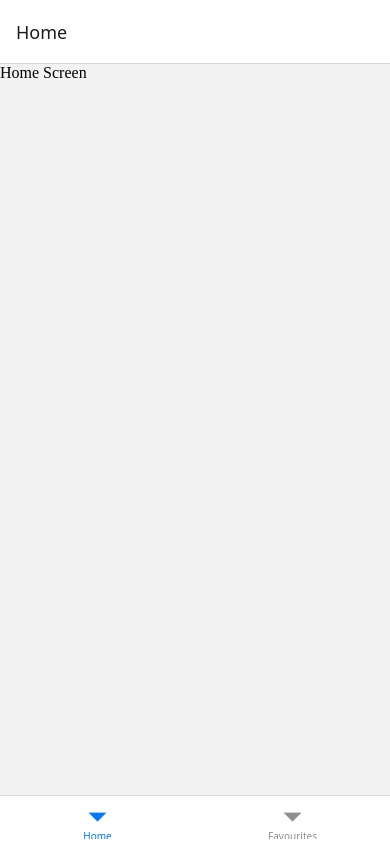
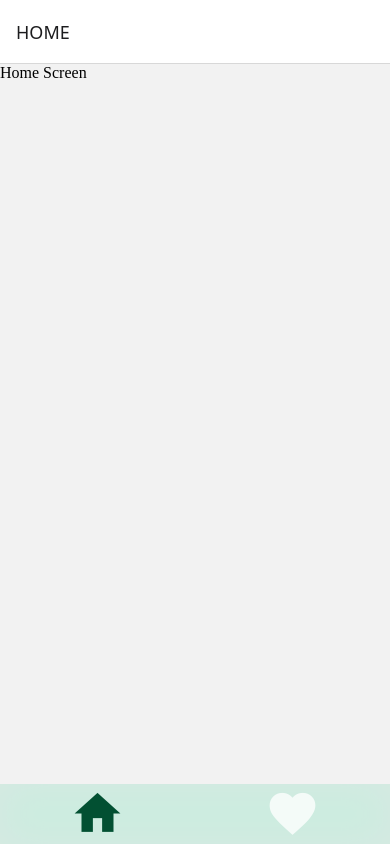
Before and after one commit to LastMasterOfLife/esame-Finale-React-Native, a React Native app: screen / in a window 390 px wide. Built offline with nearby package versions, Linux system fonts and the light colour scheme.

Commit message:
addition of icons in tabs

```diff
--- a/src/Navigation/TabNavigation.js
+++ b/src/Navigation/TabNavigation.js
@@ -1,15 +1,54 @@
-
-import { createBottomTabNavigator} from '@react-navigation/bottom-tabs';
+import { StyleSheet } from 'react-native';
+import { createBottomTabNavigator } from '@react-navigation/bottom-tabs';
+import { BlurView } from 'expo-blur';
 import HomeScreen from '../Screens/HomeScreen';
 import FavouritesScreen from '../Screens/FavouritesScreen';
+import MaterialIcons from 'react-native-vector-icons/MaterialIcons'; // Importa il set di icone desiderato
 
 const Tab = createBottomTabNavigator();
 
-export default function MyTabs(){
+export default function MyTabs() {
   return (
-    <Tab.Navigator>
-      <Tab.Screen name='Home' component={HomeScreen}/>
-      <Tab.Screen name='Favourites' component={FavouritesScreen}/>
+    <Tab.Navigator
+      screenOptions={({ route }) => ({
+        tabBarLabelStyle: {
+          fontSize: 18,
+          fontWeight: 'bold',
+          textAlign: 'center',
+          justifyContent: 'center',
+          alignItems:'center',
+          marginTop:5
+        },
+        tabBarShowLabel: false,
+        tabBarStyle: {
+          position: 'absolute',
+          backgroundColor: 'rgba(76, 168, 133, 0.88)',
+          borderTopWidth: 0,
+          height: 60,
+        },
+        tabBarBackground: () => (
+          <BlurView tint="light" intensity={150} style={StyleSheet.absoluteFill} />
+        ),
+        tabBarIconStyle:{
+            alignSelf:'center',
+            marginTop: 10
+        },
+        tabBarIcon: ({ color, size }) => {
+          let iconName;
+          if (route.name === 'HOME') {
+            iconName = 'home';
+          } else if (route.name === 'FAVOURITES') {
+            iconName = 'favorite';
+          }
+          return <MaterialIcons name={iconName} size={55} color={color} />;
+        },
+        tabBarActiveTintColor: 'rgb(2, 80, 50)',
+        tabBarInactiveTintColor: 'rgba(255, 255, 255, 0.77)',
+
+      })}
+    >
+      <Tab.Screen name="HOME" component={HomeScreen} />
+      <Tab.Screen name="FAVOURITES" component={FavouritesScreen} />
     </Tab.Navigator>
   );
 }
```
Also changed, not shown: package.json (+5 -3 lines), 1 other file (tests, documents, lock files or other folders).
